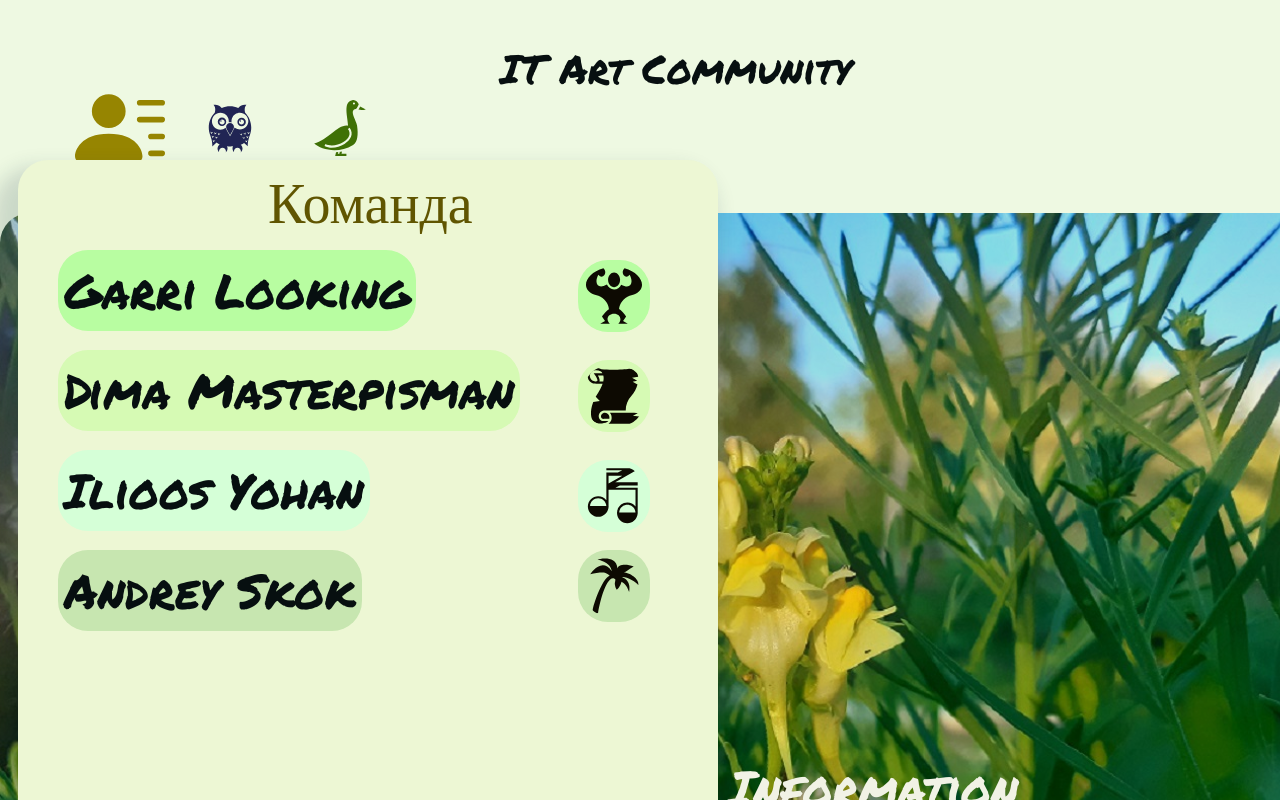
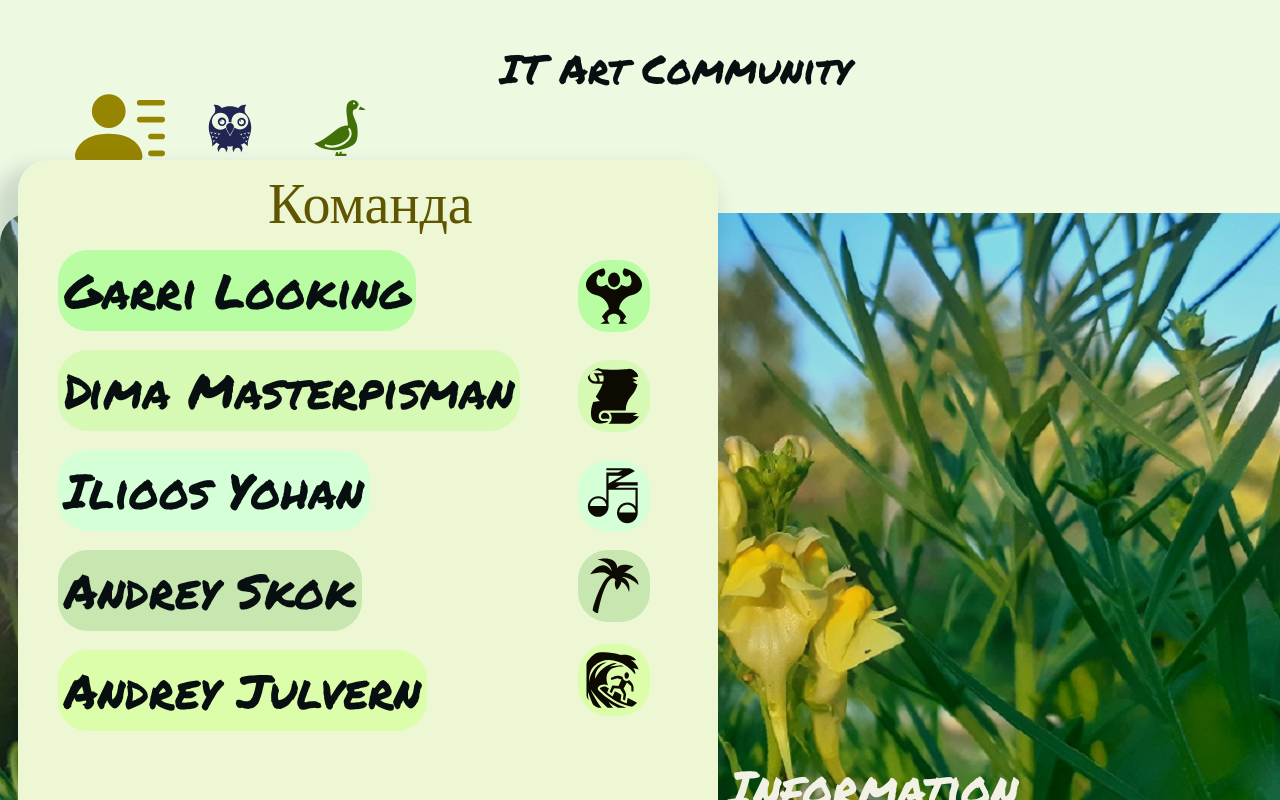
Before and after one commit to Swoopchinsky/art-community, a React (Create React App) app: page / in a window 1280 px wide. Both pictures are taken after a click on the icon 120 px from the left and 128 px from the top of the page. Shown: the top 800 px of the page. Built offline with nearby package versions, Linux system fonts and the light colour scheme; a web font is replaced by a local one.

Commit message:
pravka 4.6.5

```diff
--- a/src/commponents/Header.js
+++ b/src/commponents/Header.js
@@ -10,6 +10,8 @@ import { GiZigzagTune } from "react-icons/gi";
 import { GiMadScientist } from "react-icons/gi";
 import { GiPalmTree } from "react-icons/gi";
 import { GiTreeGrowth } from "react-icons/gi";
+import { GiWaveSurfer } from "react-icons/gi";
+import { GiFamilyHouse } from "react-icons/gi";
 
 export default function Header() {
     let [nigaYo, setNigaYo] = useState(false)
@@ -27,6 +29,9 @@ export default function Header() {
 
     let [nigaYo9, setNigaYo9] = useState(false)
     let [nigaYo10, setNigaYo10] = useState(false)
+
+    let [nigaYo11, setNigaYo11] = useState(false)
+    let [nigaYo12, setNigaYo12] = useState(false)
 
     return (
         <header>
@@ -100,13 +105,30 @@ export default function Header() {
                             Установка растяжек в кроне. Спил высоких деревьев используя технику лазания по деревьям.
                             <GiTreeGrowth onClick={() => setNigaYo10(nigaYo10 = !nigaYo10)} className={`tel6 ${nigaYo10 && 'active'}`} />
                             {nigaYo10 && (
-                                <div className='tel7'>__8 952 214 47 50__
-                                    __Андрей Юрич__
+                                <div className='tel7'>_ 8 952 214 47 50 __
+                                    _ Андрей Юрич _
                                     Санкт-Петербург
                                 </div>
                             )}
                         </div>
                     )}
+                    <div className='ju'>Andrey Julvern</div>
+                    <GiWaveSurfer onClick={() => setNigaYo11(nigaYo11 = !nigaYo11)} className={`ju1 ${nigaYo11 && 'active'}`} />
+                    {nigaYo11 && (
+                        <div className='ju2'>Аренда помещений на Васильевском острове, 3-я линия.
+                            Клиентоорентированность и широкий спектр предоставляемых площадей.
+                            Приемлимые цены.
+                            <GiFamilyHouse onClick={() => setNigaYo12(nigaYo12 = !nigaYo12)} className={`tel8 ${nigaYo12 && 'active'}`} />
+                            {nigaYo12 && (
+                                <div className='tel9'>
+                                    _ Андрей Вячеславович
+                                    _ 8 921 307 29 11
+                                    Санкт-Петербург
+                                </div>
+                            )}
+                        </div>
+                    )}
+
                 </div>
             )}
             <DiProlog onClick={() => setNigaYo1(nigaYo1 = !nigaYo1)} className={`menu ${nigaYo1 && 'active'}`} />
--- a/src/index.css
+++ b/src/index.css
@@ -410,7 +410,7 @@ header .tel6 {
 
 }
 
-header .tel6:hover:hover,
+header .tel6:hover,
 header .tel6.active {
     color: #c7e6b0;
     background-color: #59b95e;
@@ -426,6 +426,82 @@ header .tel7 {
     -webkit-box-shadow: -13px 18px 19px 11px rgba(34, 60, 80, 0.17);
     -moz-box-shadow: -13px 18px 19px 11px rgba(34, 60, 80, 0.17);
     box-shadow: -13px 18px 19px 11px rgba(34, 60, 80, 0.17);
+}
+
+header .ju {
+    font-size: 48px;
+    position: absolute;
+    top: 480px;
+    left: 30px;
+    margin: 10px;
+    padding: 6px;
+    border-radius: 30px;
+    background-color: #dcfda9;
+}
+
+header .ju1 {
+    font-size: 60px;
+    cursor: pointer;
+    position: absolute;
+    top: 484px;
+    left: 560px;
+    color: #0d0a02;
+    background-color: #dcfda9;
+    padding: 6px;
+    border-radius: 30px;
+    transition: color, transform 500ms ease;
+}
+
+header .ju1:hover,
+header .ju1.active {
+    color: #6cc751;
+    background-color: #dcfda9;
+    transform: scale(1.4);
+}
+
+header .ju2 {
+    font-size: 60px;
+    position: absolute;
+    left: 640px;
+    width: 700px;
+    height: 766px;
+    padding-left: 30px;
+    border-radius: 30px;
+    -webkit-box-shadow: -13px 18px 19px 11px rgba(34, 60, 80, 0.17);
+    -moz-box-shadow: -13px 18px 19px 11px rgba(34, 60, 80, 0.17);
+    box-shadow: -13px 18px 19px 11px rgba(34, 60, 80, 0.17);
+    background-color: #dcfda9;
+}
+
+header .tel8 {
+    font-size: 60px;
+    color: #192f12;
+    position: absolute;
+    background-color: #dcfda9;
+    padding: 12px;
+    border-radius: 28px;
+    cursor: pointer;
+    transition: color, transform 500ms ease;
+    margin-left: 200px;
+    margin-top: 10px;
+}
+
+header .tel9 {
+    background-color: #dcfda9;
+    padding: 10px;
+    padding-left: 20px;
+    margin-top: 20px;
+    border-radius: 30px;
+    -webkit-box-shadow: -13px 18px 19px 11px rgba(34, 60, 80, 0.17);
+    -moz-box-shadow: -13px 18px 19px 11px rgba(34, 60, 80, 0.17);
+    box-shadow: -13px 18px 19px 11px rgba(34, 60, 80, 0.17);
+}
+
+header .tel8:hover,
+header .tel8.active {
+    color: #dcfda9;
+    background-color: #317034;
+    transform: scale(1.4);
 }
 
 header .goo {
```
